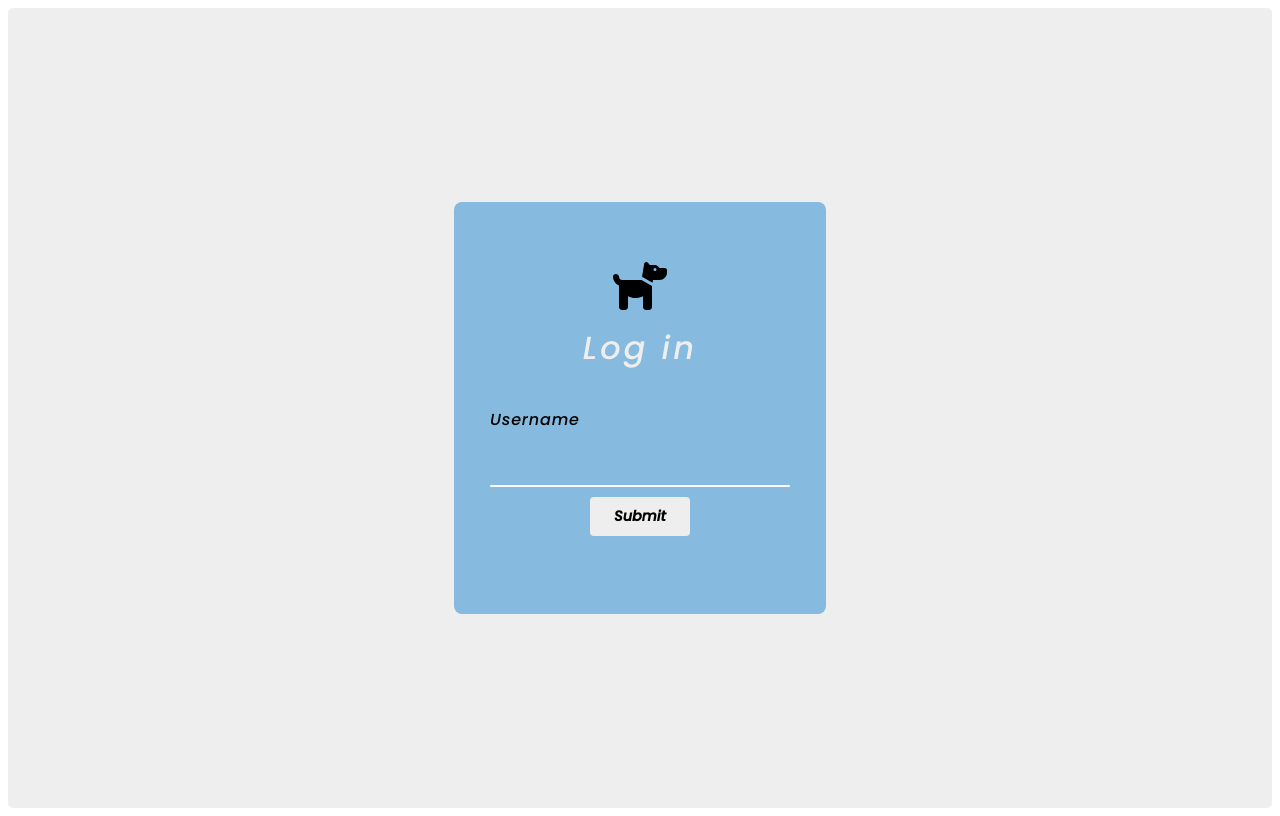
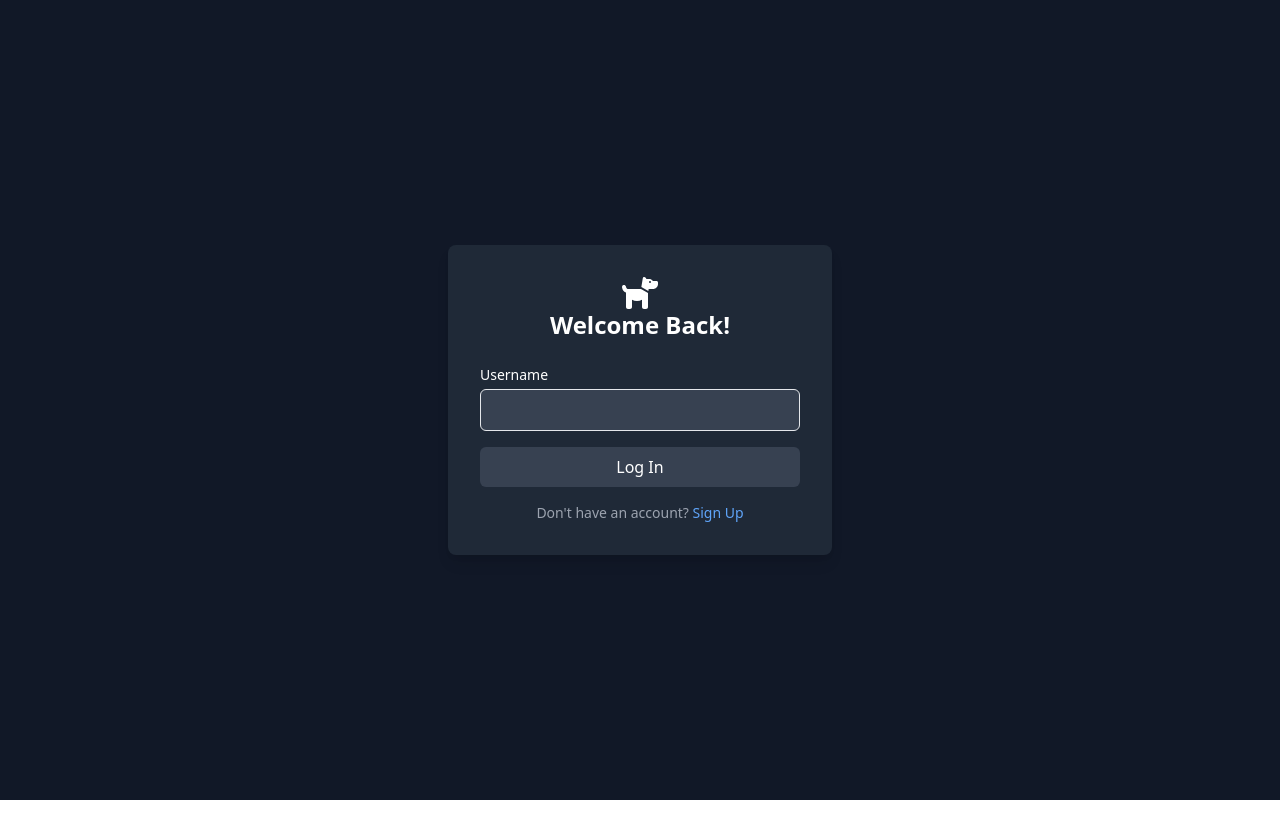
Before and after one commit to mjd3502/SWEN-261-Final-Project, an Angular app in the folder ufund-ui/ufund/: page /login in a window 1280 px wide. Built offline with nearby package versions, Linux system fonts and the light colour scheme.

Commit message:
began Tailwind CSS implementation

```diff
--- a/ufund-ui/ufund/src/app/login/login.component.css
+++ b/ufund-ui/ufund/src/app/login/login.component.css
@@ -1,131 +1,5 @@
-*{
-    margin:0;
-    padding:0;
-    box-sizing: border-box;
-    font-family: 'Poppins', sans-serif;
-    border-radius: 5px;
-}
-
-.body{
+.center-dog {
     display: flex;
     justify-content: center;
     align-items: center;
-    min-height: 100vh;
-    background: #eeeeee;
 }
-
-
-.form-container{
-
-    position: relative;
-    display: flex;
-    justify-self: center;
-    align-items: cen;
-    width: 380px;
-    height: 420px;
-    border-radius: 8px;
-}
-
-.fa-dog{
-
-    font-size: 3em;
-    align-items: center;
-
-}
-
-
-.form-container form{
-    position: absolute;
-    align-items: center;
-    inset: 4px;
-    background: #86bade;
-    padding: 50px 40px;
-    border-radius: 8px;
-    z-index: 2;
-    display: flex;
-    flex-direction: column;
-
-}
-
-
-.form-container form h1{
-    color:#eee;
-    font-weight: 500;
-    text-align: center;
-    letter-spacing: 0.1em;
-}
-
-
-.form-container form .inputBox{
-    position: relative;
-    width: 300px;
-    margin-top: 35px;
-
-}
-
-.form-container form .inputBox input{
-
-    position: relative;
-    width: 100%;
-    padding: 20px 10px 10px;
-    background: transparent;
-    outline: none;
-    border: none;
-    box-shadow: none;
-    color: white;
-    font-size: 1em;
-    letter-spacing: 0.05em;
-    transition: 0.5s;
-    z-index: 10;
-}
-
-.form-container form .inputBox label{
-    color: #000;
-    font-size: 1em;
-    letter-spacing: 0.05em;
-    transition: 0.5s;
-}
-
-
-.form-container form .inputBox input:valid ~label,
-.form-container form .inputBox input:focus ~label
-{
-
-    color: #fff;
-    font-size: 0.75em;
-    transform:translate(-34px) ;
-
-}
-
-.form-container form .inputBox i {
-    position: absolute;
-    left: 0;
-    bottom: 0;
-    width: 100%;
-    height: 2px;
-    background-color: #fff;
-    border-radius: 4px;
-    overflow: hidden;
-    transition: 0.5s;
-    pointer-events: none;
-
-}
-
-.form-container form input[type="submit"]{
-    border: none;
-    outline: none;
-    padding: 9px;
-    background: #eeeeee;
-    cursor: pointer;
-    font-size: 0.9em;
-    border-radius: 4px;
-    font-weight: 600;
-    width: 100px;
-    margin-top: 10px;
-
-}
-
-.form-container form input[type="submit"]:active{
-    opacity: 0.8;
-
-}
--- a/ufund-ui/ufund/src/app/login/login.component.html
+++ b/ufund-ui/ufund/src/app/login/login.component.html
@@ -1,15 +1,33 @@
+<!DOCTYPE html>
+<html lang="en">
 
-<div class="body">
-    <div class="form-container" >
+<head>
+    <meta charset="UTF-8">
+    <meta name="viewport" content="width=device-width, initial-scale=1.0">
+    <title>Classy Login Screen</title>
+    <link href="https://cdn.jsdelivr.net/npm/tailwindcss@2.2.19/dist/tailwind.min.css" rel="stylesheet">
+</head>
+
+<body class="bg-gray-900 text-white flex items-center justify-center h-screen">
+
+    <div class="bg-gray-800 p-8 rounded-lg shadow-lg w-96">
+        <fa-icon [icon]="faDog" class="fa-dog center-dog fa-2xl"></fa-icon>
+
+        <h2 class="text-2xl font-semibold mb-6 text-center">Welcome Back!</h2>
+
         <form [formGroup]="logInSection" (ngSubmit)="login()">
-            <fa-icon [icon]="faDog" class="fa-dog"></fa-icon>
-            <h1> Log in </h1>
-            <div class="inputBox">
-                <label>Username</label>
-                <input type="text"  formControlName="username" />
-                <i></i>
+
+            <div class="mb-4">
+                <label for="username" class="block text-sm font-medium">Username</label>
+                <input type="text" id="username" formControlName="username" class="mt-1 p-2 w-full border rounded-md focus:outline-none focus:border-gray-600 bg-gray-700 text-white">
             </div>
-            <input (click)="login()" type="submit" />
+
+            <button (click)="login()" type="submit" class="w-full bg-gray-700 text-white p-2 rounded-md hover:bg-gray-600 focus:outline-none focus:ring focus:border-gray-500">Log In</button>
         </form>
+
+        <p class="text-sm mt-4 text-gray-400 text-center">Don't have an account? <a href="#" class="text-blue-400 hover:underline">Sign Up</a></p>
     </div>
-</div>
+
+</body>
+
+</html>
```
